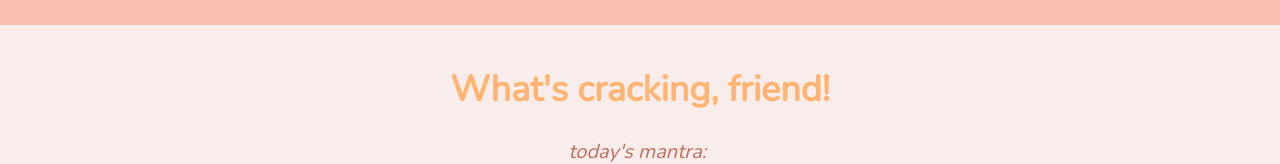
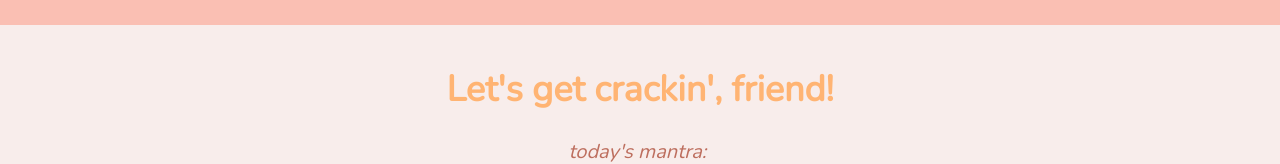
Before and after one commit to asymptotebag/sunny-side, a React app: page / in a window 1280 px wide. Shown: the top 164 px of the page. Built offline with nearby package versions, Linux system fonts and the light colour scheme.

Commit message:
Minor changes

```diff
--- a/src/App.js
+++ b/src/App.js
@@ -23,7 +23,7 @@ class App extends React.Component {
   };
 
   componentDidMount() {
-    const greetingMsgs = ["Good Morning", "Hello", "Howdy", "What's cracking"];
+    const greetingMsgs = ["Good Morning", "Hello", "Howdy", "Let's get crackin\'"];
     const greeting = greetingMsgs[Math.floor(Math.random() * greetingMsgs.length)];
     // let name = this.getName();
     this.getStoredName();
--- a/src/utilities.css
+++ b/src/utilities.css
@@ -131,6 +131,11 @@ form {
   font-size: 16px;
 }
 
+.u-textSmall
+{
+  font-size: 10px;
+}
+
 .u-relative {
   position: relative;
 }
```
